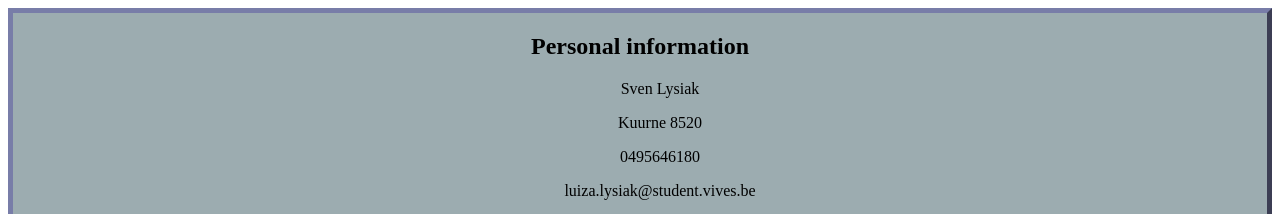
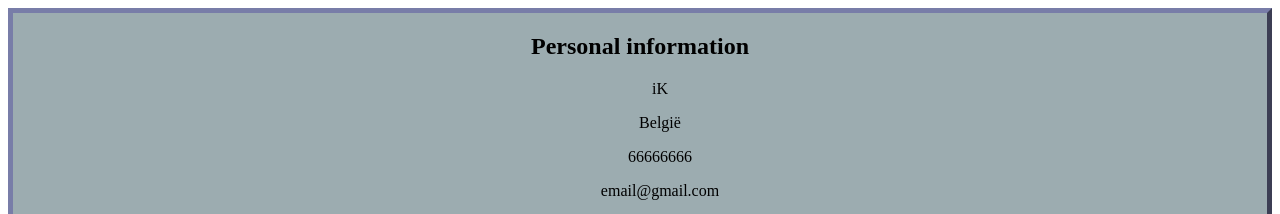
Before and after one commit to r0928538/Web-development, a plain HTML site: page Labo3/homepage.html in a window 1280 px wide. Shown: the top 214 px of the page. Drawn offline with Linux system fonts and the light colour scheme.

Commit message:
new commit

```diff
--- a/Labo3/homepage.html
+++ b/Labo3/homepage.html
@@ -16,10 +16,10 @@
 <div class="myDiv">
   <h2>Personal information</h2>
   <ol/>
-  <p><il>Sven Lysiak</il></p>
-  <p><il>Kuurne 8520</il></p>
-  <p><il>0495646180</il> </p>
-  <p><il>luiza.lysiak@student.vives.be</il></p>
+  <p><il>iK</il></p>
+  <p><il>België</il></p>
+  <p><il>66666666</il> </p>
+  <p><il>email@gmail.com</il></p>
   <img src= "https://scontent.xx.fbcdn.net/v/t1.15752-9/288740056_603960107543731_6096695777040772472_n.jpg?_nc_cat=110&ccb=1-7&_nc_sid=aee45a&_nc_ohc=IMLXoJLxhbsAX8790vc&_nc_ht=scontent.xx&oh=03_AVLS8S3KhE92jjq8SBeOfAm3Dg5Pu79_ib9-V7tM37vU_Q&oe=63462D61" alt="My photo" width="300" height="600">
   </ol>
 </div>
```
